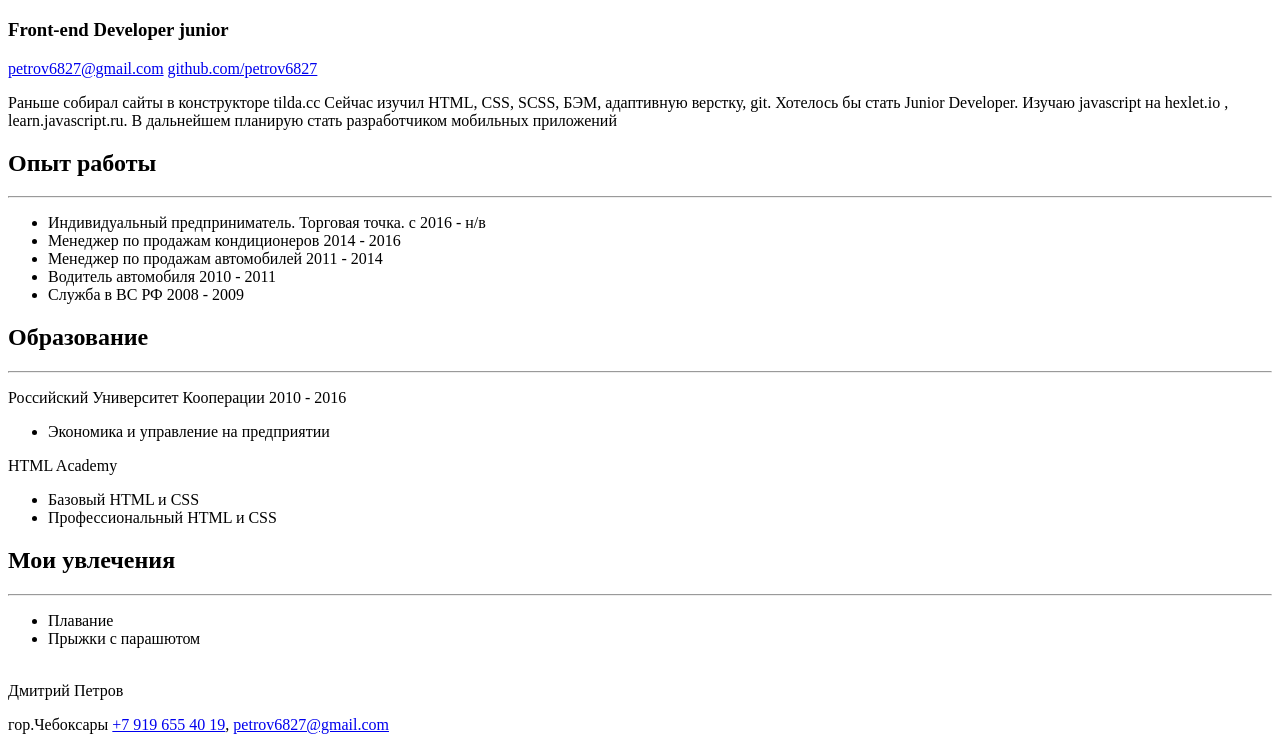
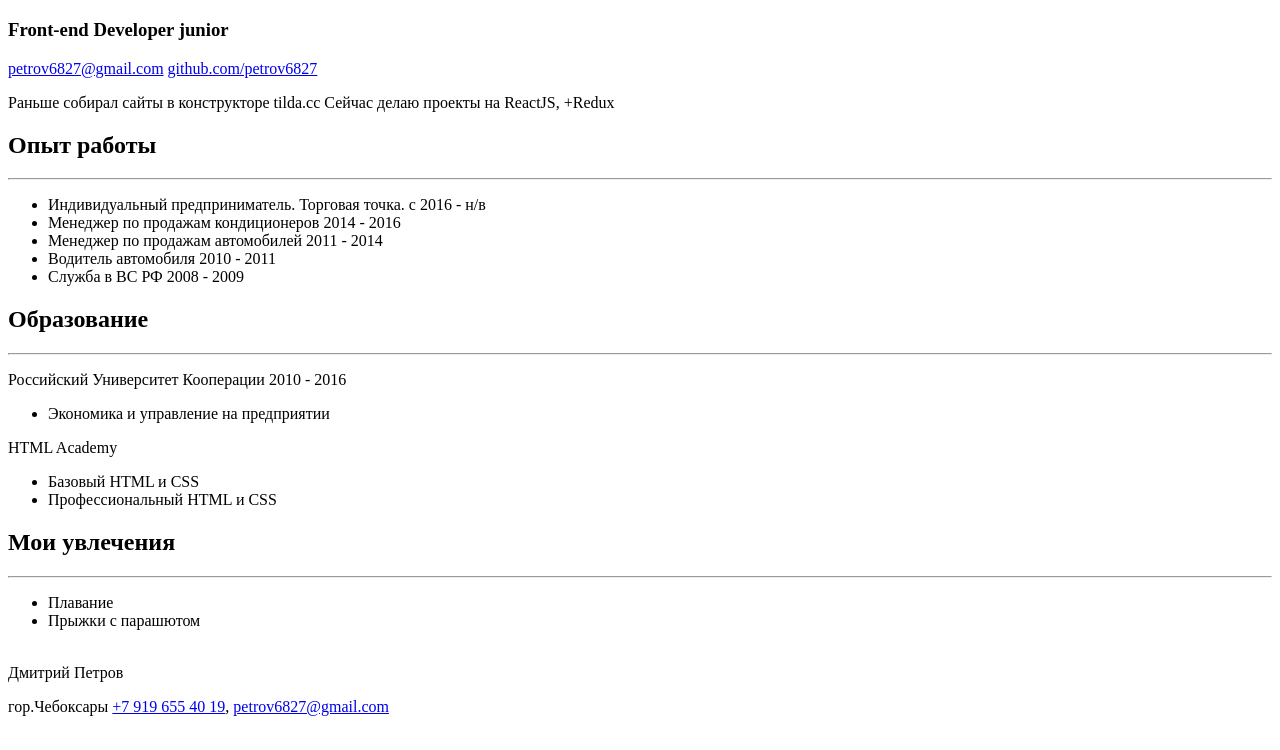
Before and after one commit to petrov6827/resume-Petrov-, a plain HTML site: page index.html in a window 1280 px wide. Shown: the part 61-811 px from the top of the page. Drawn offline with Linux system fonts and the light colour scheme.

Commit message:
Update index.html

```diff
--- a/index.html
+++ b/index.html
@@ -16,7 +16,7 @@
 
         <div id="main">
             <div>
-            <p class="about">Раньше собирал сайты в конструкторе tilda.cc Сейчас изучил HTML, CSS, SCSS, БЭМ, адаптивную верстку, git. Хотелось бы стать Junior Developer. Изучаю javascript на hexlet.io , learn.javascript.ru. В дальнейшем планирую стать разработчиком мобильных приложений
+            <p class="about">Раньше собирал сайты в конструкторе tilda.cc Сейчас делаю проекты на ReactJS, +Redux
             </p>
             <h2>Опыт работы</h2><hr>
             <ul>
```
